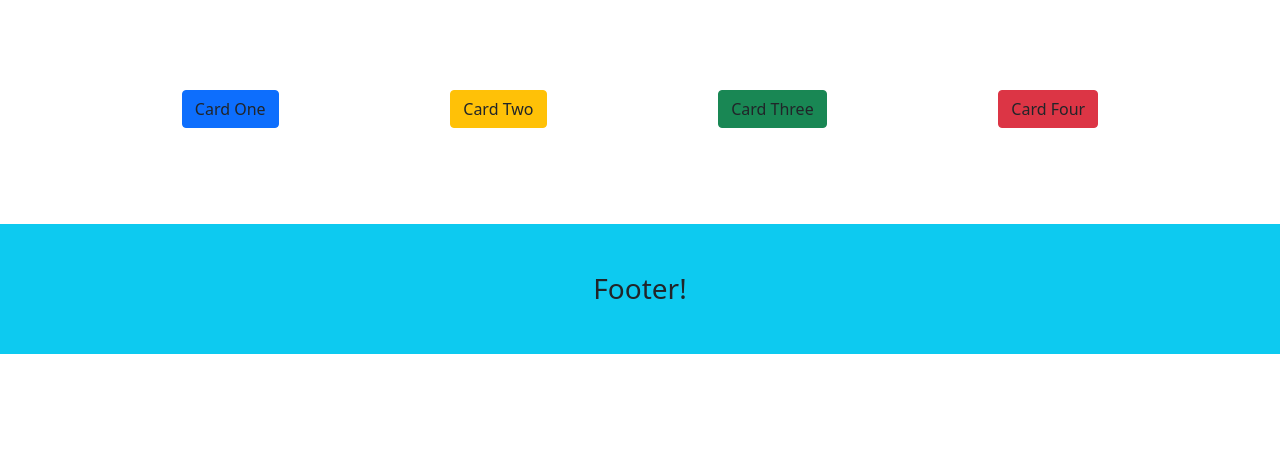
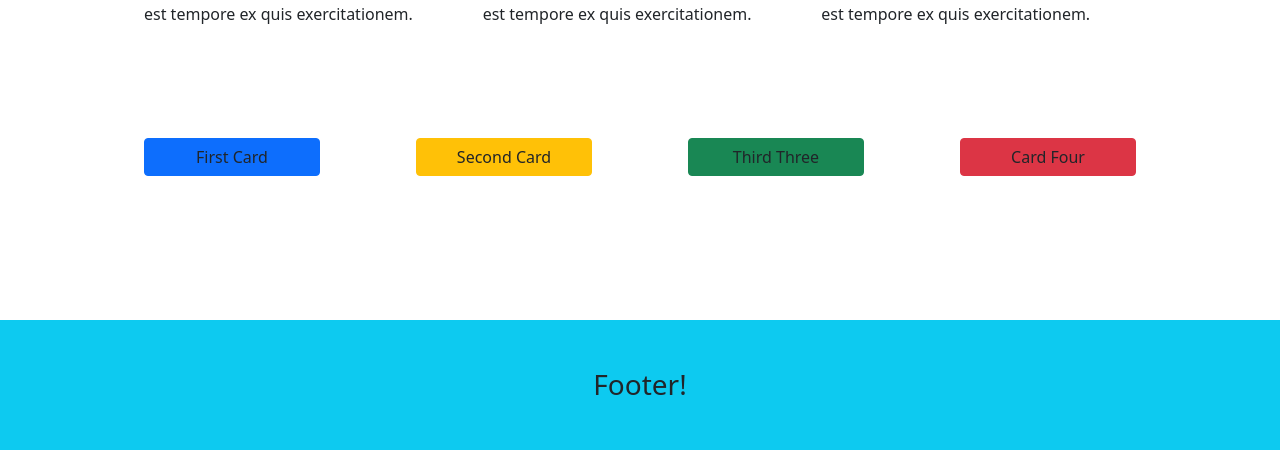
Before and after one commit to vincenzoarena/bootstrap, a plain HTML site: page index.html in a window 1280 px wide. Shown: the part 512-962 px from the top of the page. Before the commit the page ends 866 px from the top, so only its background shows below. Drawn offline with nearby package versions, Linux system fonts and the light colour scheme.

Commit message:
2022-02-28 - Finished project

```diff
--- a/index.html
+++ b/index.html
@@ -26,8 +26,8 @@
             <a class="nav-link active text-primary" aria-current="page" href="#">Contacts</a>
         </nav>
     </header>
-    <main class="p-5">
-        <div class="bg secondary container w-100 p-5 d-flex justify-content-around">
+    <main class="p-5 m-5">
+        <div class="bg secondary container w-100 p-5 d-flex justify-content-around align-items-center">
             <div class="row">
                 <div class="col col-sm-12 col-md-8 col-lg-4">
                     <h2>Column 1</h2>
@@ -43,14 +43,14 @@
                 </div>
             </div>
         </div>
-        <div class="h-50 d-flex justify-content-around p-5">
-            <span class="btn btn-primary text-dark">Card One</span>
-            <span class="btn btn-warning text-dark">Card Two</span>
-            <span class="btn btn-success text-dark">Card Three</span>
-            <span class="btn btn-danger text-dark">Card Four</span>
+        <div class="h-50 d-flex justify-content-around">
+            <span class="btn btn-primary text-dark w-25 m-5">First Card</span>
+            <span class="btn btn-warning text-dark w-25 m-5">Second Card</span>
+            <span class="btn btn-success text-dark w-25 m-5">Third Three</span>
+            <span class="btn btn-danger text-dark w-25 m-5">Card Four</span>
         </div>
     </main>
-    <footer class="footer">
+    <footer class="footer position-relative bottom-100">
         <h3 class="bg-info d-flex justify-content-center flex-column align-items-center p-5 mb-0">Footer!</h3>
     </footer>
     <!-- JavaScript Bundle with Popper -->
```
